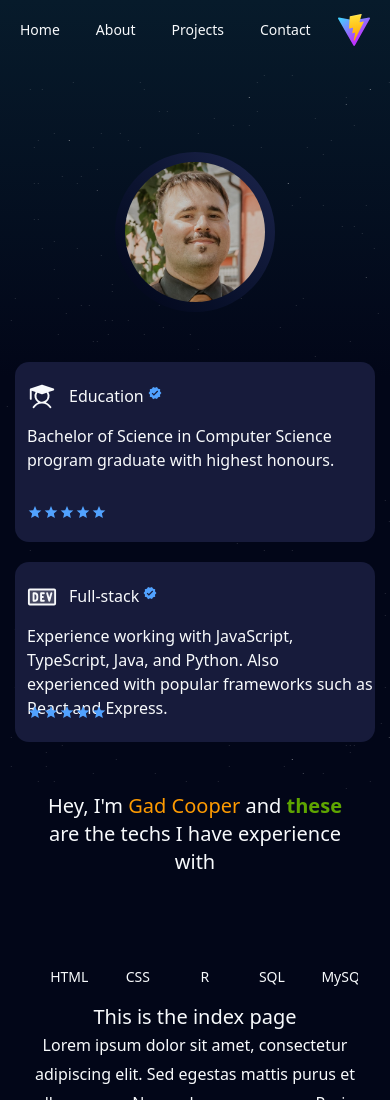
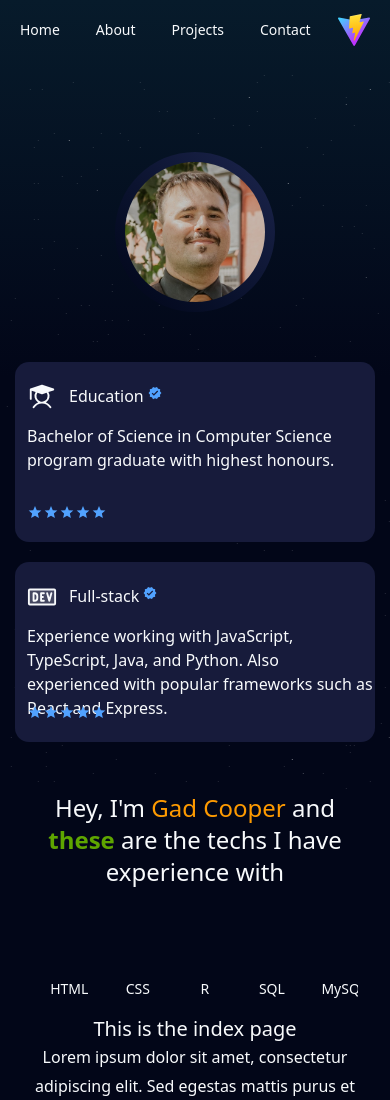
Before and after one commit to SpyingEnvelope/portfolio-revised, a React (Vite) app: page / in a window 390 px wide. Shown: the top 1100 px of the page. Built offline with nearby package versions, Linux system fonts and the light colour scheme; some icons are missing.

Commit message:
Changed font sizes for the main header. Mobile devices now use text-2xl for the main header. Medium to large screens use text-3xl for the main header. Extra large screens use text-4xl for the main header. The marquee now also pauses on click for mobile devices.

```diff
--- a/src/components/FadeInHeaderText.jsx
+++ b/src/components/FadeInHeaderText.jsx
@@ -10,7 +10,7 @@ function FadeInHeaderText( { animDelay }) {
       initial={{ opacity: 0 }}
       animate={{ opacity: 1 }}
       transition={{ duration: 0.5, ease: "linear", delay: animDelay ?? 0.8 }}
-      className="text-xl md:text-3xl lg:text-4xl relative -top-10 md:-top-8"
+      className="text-2xl md:text-3xl xl:text-4xl relative -top-10 md:-top-8"
     >
       Hey, I'm <span className="text-amber-500">Gad Cooper</span> and{" "}
       <strong className="text-lime-600">these</strong> are the techs I have
--- a/src/components/SlidingInfo.jsx
+++ b/src/components/SlidingInfo.jsx
@@ -55,7 +55,7 @@ a list is passed for easy management of icons displayed. */
 /* PROPS: None */
 function SlidingInfo() {
   return (
-<Marquee pauseOnHover={true} pauseOnClick={true}>
+<Marquee pauseOnClick={true} pauseOnHover={true}>
       <ul className="flex flex-row text-sm md:text-lg">
           {devArr.map((devObj) => <li key={devObj.name} className="m-4 flex flex-col justify-center items-center">{devObj.icon}{devObj.name}</li>)}
       </ul>
```
